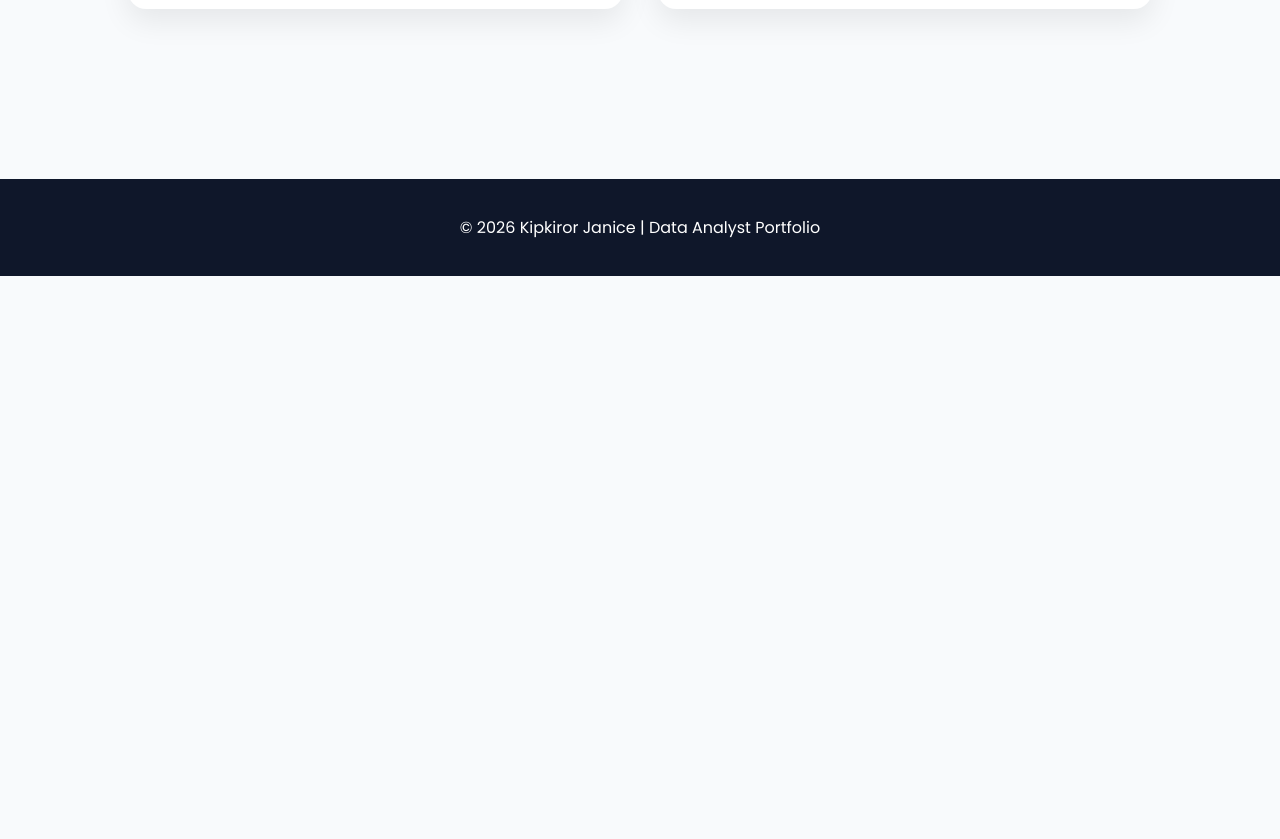
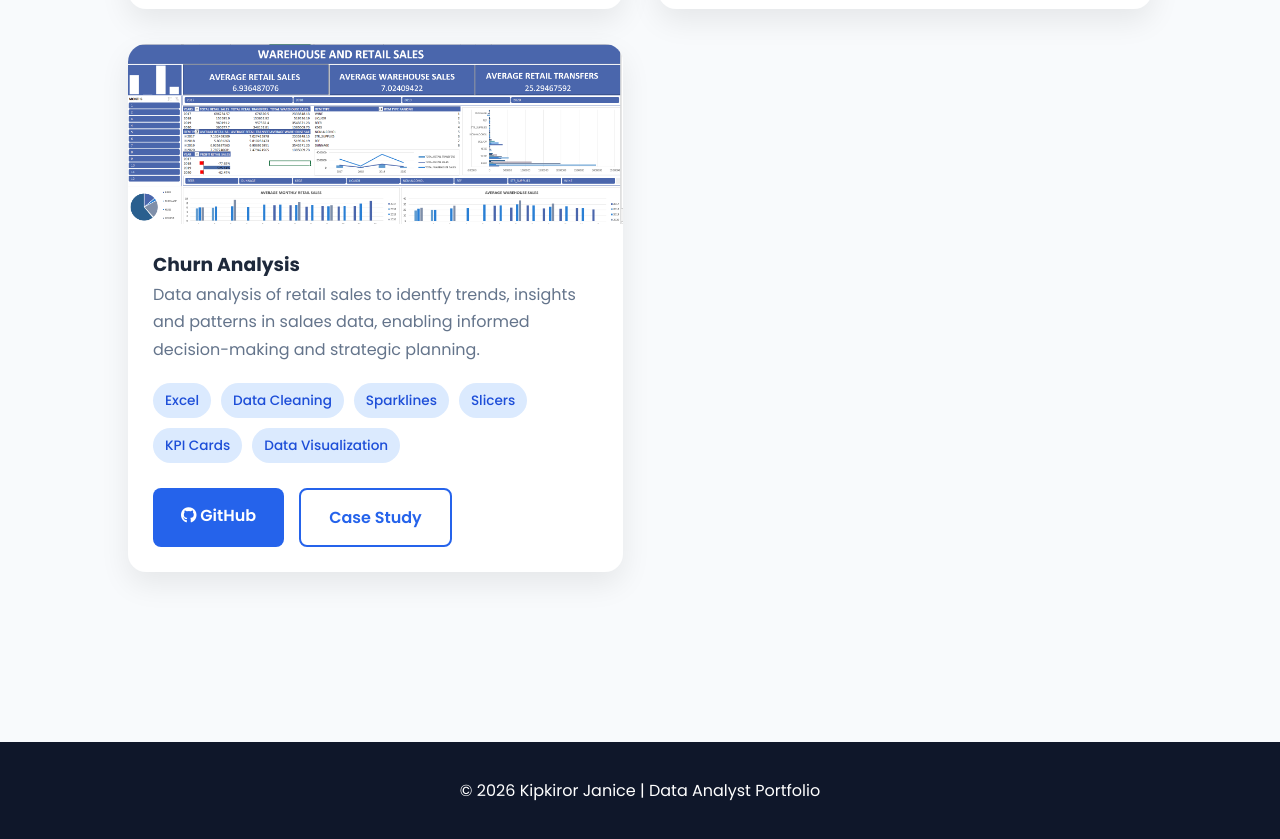
Before and after one commit to Janicekipkiror/Kipkiror_Janice_Portfolio, a plain HTML site: page data-analysis.html in a window 1280 px wide. Shown: the part 1076-1915 px from the top of the page. Before the commit the page ends 1352 px from the top, so only its background shows below. Drawn offline with Linux system fonts and the light colour scheme.

Commit message:
Add Churn Analysis project and fix formatting issues
Updated the data-analysis.html file to include a new project card for Churn Analysis, correcting spelling errors and ensuring consistent formatting throughout the document.

```diff
--- a/data-analysis.html
+++ b/data-analysis.html
@@ -183,6 +183,58 @@ Case Study
 
 </div>
 
+<div class="project-card">
+
+<img src="assets/images/Retail Sales.png" alt="Project">
+
+<div class="project-content">
+
+<h3>Churn Analysis</h3>
+
+<p>
+
+Data analysis of retail sales to identfy trends, insights and patterns in salaes data, enabling informed decision-making and strategic planning.
+
+</p>
+
+<div class="tools">
+
+<span class="tool">Excel</span>
+
+<span class="tool">Data Cleaning</span>
+
+<span class="tool">Sparklines</span>
+
+<span class="tool">Slicers</span>
+
+<span class="tool">KPI Cards</span>
+
+<span class="tool">Data Visualization</span>
+
+</div>
+
+<div class="project-buttons">
+
+<a href="https://github.com/Janicekipkiror/Warehouse_and_Retail-_Sales_Analysis/tree/main" class="btn primary-btn">
+
+<i class="fab fa-github"></i>
+
+GitHub
+
+</a>
+
+<a href="assets/documents/WAREHOUSE AND RETAIL SALES ANALYSIS CASE STUDY.pdf" class="btn secondary-btn">
+
+Case Study
+
+</a>
+
+</div>
+
+</div>
+
+</div>
+
 
 </div>
 
```
